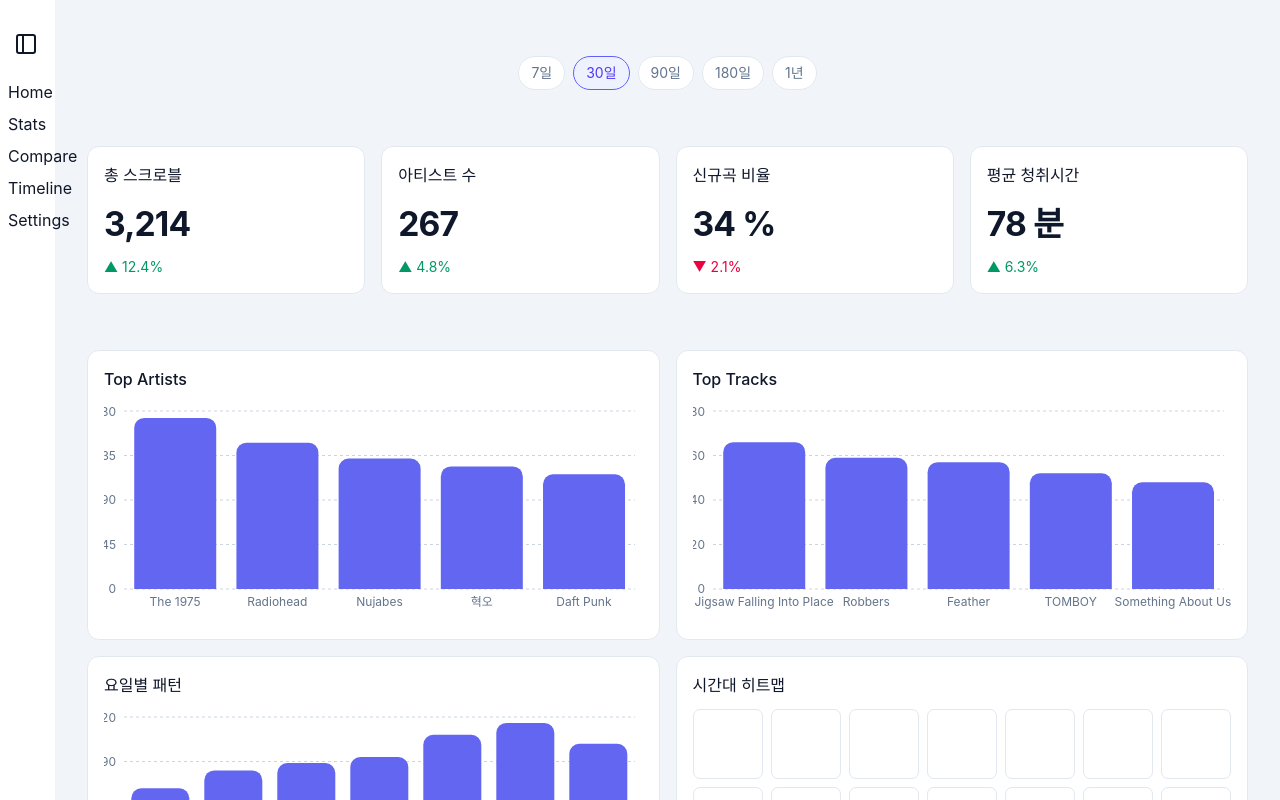
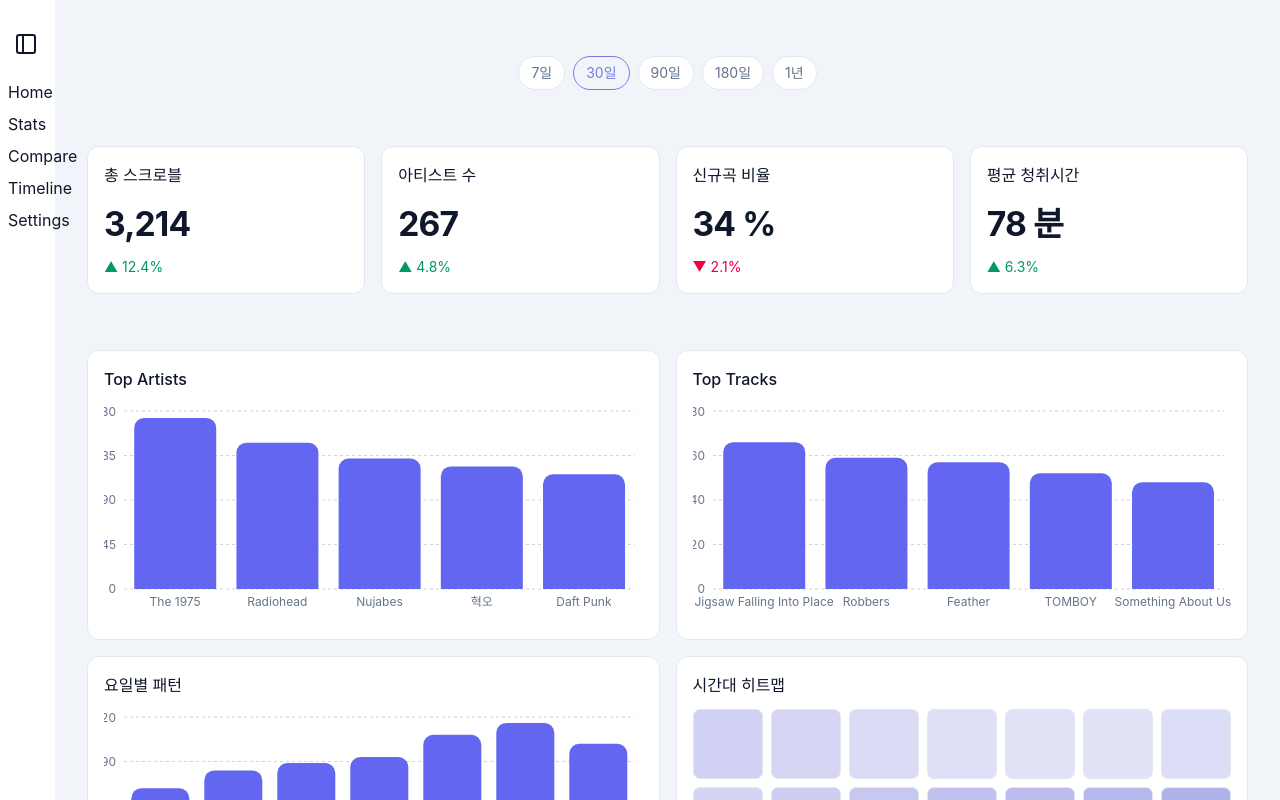
Before and after one commit to ksheer506/personal-music-tracker, a Next.js app: page / in a window 1280 px wide. Built offline with nearby package versions, Linux system fonts and the light colour scheme.

Commit message:
feat: primary color 추가

```diff
--- a/app/globals.css
+++ b/app/globals.css
@@ -1,4 +1,12 @@
 @import "tailwindcss";
+
+@theme {
+  --color-primary: #7a7cdb;
+  --color-primary-hover: #6366f1;
+
+  --primary: var(--color-primary);
+  --primary-hover: var(--color-primary-hover);
+}
 
 @layer base {
   * {
--- a/components/dashboard/Heatmap.tsx
+++ b/components/dashboard/Heatmap.tsx
@@ -7,7 +7,7 @@ type HeatmapProps = {
 
 function getHeatColor(value: number) {
   const alpha = 0.18 + value * 0.72;
-  return `color-mix(in srgb, var(--primary) ${Math.round(alpha * 100)}%, transparent)`;
+  return `color-mix(in srgb, var(--color-primary) ${Math.round(alpha * 100)}%, transparent)`;
 }
 
 export default function Heatmap({ title, values }: HeatmapProps) {
--- a/components/dashboard/PeriodFilter.tsx
+++ b/components/dashboard/PeriodFilter.tsx
@@ -17,7 +17,7 @@ export default function PeriodFilter({ value, onChange }: PeriodFilterProps) {
           type="button"
           className={`rounded-full border px-3 py-1.5 text-sm transition-colors duration-150 ease-out ${
             value === p.value
-              ? "border-indigo-500 bg-indigo-50 text-indigo-600 dark:bg-indigo-950/60 dark:text-indigo-300"
+              ? "border-primary text-primary dark:bg-primary/60 dark:text-primary/30"
               : "border-slate-200 bg-white text-slate-500 hover:border-slate-300 hover:text-slate-700 dark:border-slate-700 dark:bg-slate-900 dark:text-slate-400 dark:hover:border-slate-600 dark:hover:text-slate-200"
           }`}
           onClick={() => onChange(p.value)}
--- a/package.json
+++ b/package.json
@@ -1,5 +1,5 @@
 {
-  "name": "music-log",
+  "name": "personal-music-tracker",
   "private": true,
   "version": "0.1.0",
   "type": "module",
```
Also changed, not shown: tsconfig.json (+36 -10 lines).
